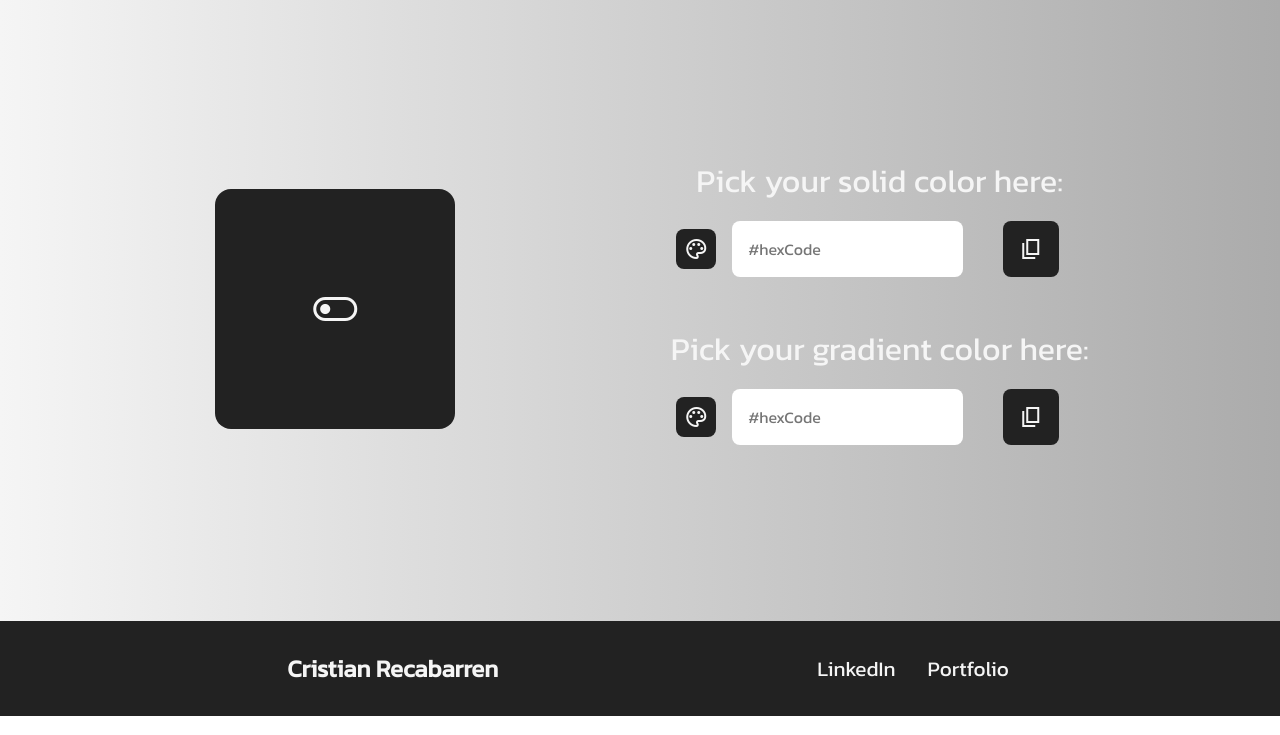
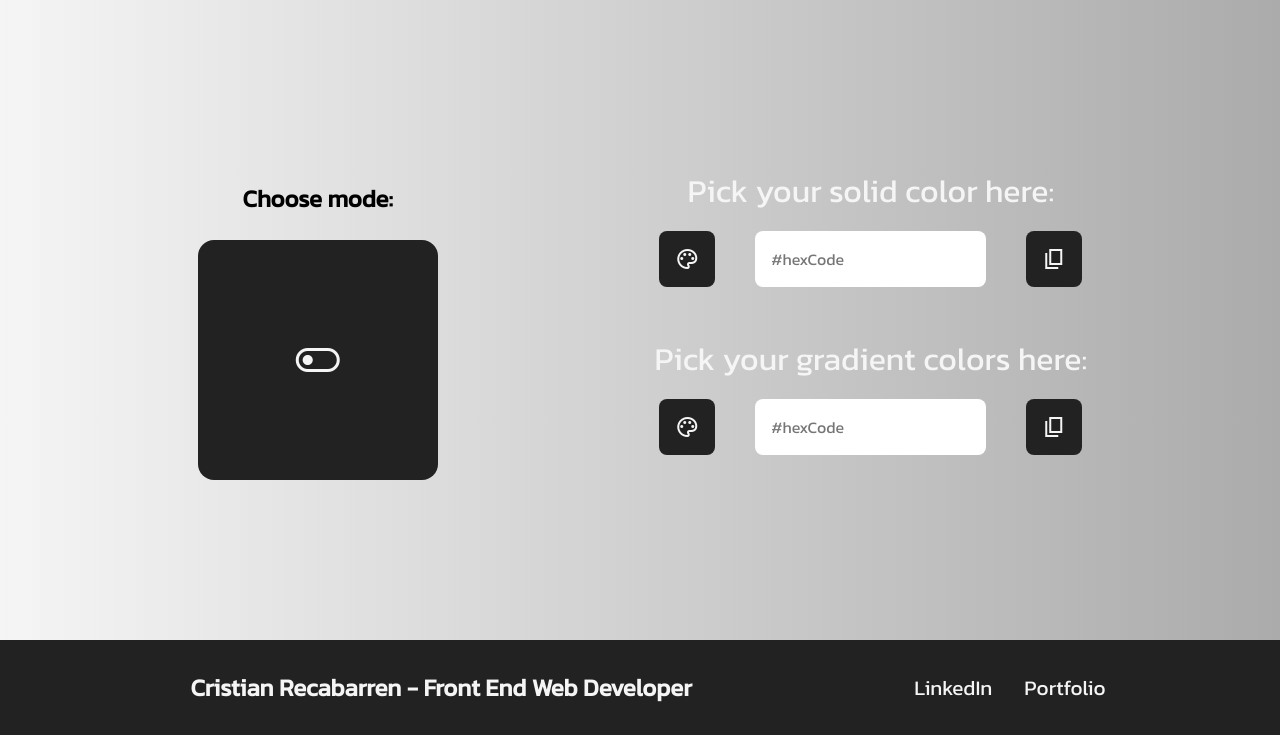
Before and after one commit to bit-rec98/Color_Palette_Generator, a plain HTML site: page index.html in a window 1280 px wide. Both pictures are taken after a click on the button "toggle_on". Shown: the part 86-821 px from the top of the page. Drawn offline with nearby package versions, Linux system fonts and the light colour scheme.

Commit message:
Added button functionalities, styles and HTML attribute values

```diff
--- a/css/styles.css
+++ b/css/styles.css
@@ -51,15 +51,15 @@ header{
     text-underline-offset: 0.5rem;
 }
 
-h1, h3, button{
+h1, h2, h3, button{
     font-size: 1.5rem;
     margin: 0px 1.5rem;
     padding: 1.5rem;
 }
 
-#paletteBtn{
-    padding: 0.5rem;
-    margin: 0;
+#gradientPaletteBtn, #solidPaletteBtn{
+    padding: 1rem;
+    margin: 0 24px;
     font-size: 1.5rem;
     border-radius: .5rem;
     border: none;
@@ -70,7 +70,12 @@ main{
     flex-direction: row;
     align-items: center;
     justify-content: space-evenly;
-    /* margin: 10rem 0; */
+}
+
+.switcher{
+    display: flex;
+    flex-direction: column;
+    align-items: center;
 }
 
 #togglerBtnDm, #togglerBtnLm{
@@ -110,7 +115,6 @@ main{
     flex-direction: row;
     align-items: center;
     justify-content: space-evenly;
-    /* width: 100%; */
 }
 
 .gradientPicker{
--- a/index.html
+++ b/index.html
@@ -21,6 +21,7 @@
     </header>
     <main>
         <div class="switcher">
+            <h2>Choose mode:</h2>
             <button class="material-symbols-sharp" id="togglerBtnDm">
                 toggle_on
             </button>
@@ -32,7 +33,7 @@
             <div class="solidPicker">
                 <label for="solidColorPicker">Pick your solid color here:</label>
                 <div class="inputPicker">
-                    <button class="material-symbols-sharp" id="paletteBtn">
+                    <button class="material-symbols-sharp" id="solidPaletteBtn">
                         palette
                     </button>
                     <input type="text" value="" id="solidColorPicker" placeholder="#hexCode">
@@ -42,9 +43,9 @@
                 </div>
             </div>
             <div class="gradientPicker">
-                <label for="gradientColorPicker">Pick your gradient color here:</label>
+                <label for="gradientColorPicker">Pick your gradient colors here:</label>
                 <div class="inputPicker">
-                    <button class="material-symbols-sharp" id="paletteBtn">
+                    <button class="material-symbols-sharp" id="gradientPaletteBtn">
                         palette
                     </button>
                     <input type="text" value="" id="gradientColorPicker" placeholder="#hexCode">
@@ -56,7 +57,7 @@
         </div>
     </main>
     <footer id="footerId">
-        <h3 id="footerTitle">Cristian Recabarren</h3>
+        <h3 id="footerTitle">Cristian Recabarren - Front End Web Developer</h3>
         <ul class="linksList footerLinks">
             <li class="linkItem"><a class="link" href="https://www.linkedin.com/in/rec-cristian98/" target="_blank">LinkedIn</a></li>
             <li class="linkItem"><a class="link" href="#" target="_blank">Portfolio</a></li>
--- a/js/colorRandomizer.js
+++ b/js/colorRandomizer.js
@@ -1,7 +1,3 @@
-// import {structure} from './toggler.js'
-
-// import { colorRandomizer } from "./toggler";
-
 function getRandomColor() {
     const letters = '0123456789ABCDEF';
     let color = '#';
--- a/js/main.js
+++ b/js/main.js
@@ -23,12 +23,6 @@ function setLightModeTrigger(){
 
 randomizeColors()
 function randomizeColors(){
-    structure.paletteBtn.addEventListener('click', colorRandomizer.updateColor);
+    structure.grandientPaletteBtn.addEventListener('click', colorRandomizer.getGradientColor);
+    structure.solidPaletteBtn.addEventListener('click', colorRandomizer.getSolidColor);
 }
-
-// structure.paletteBtn.addEventListener('mouseover', () => {
-//     colorRandomizer.updateColor()
-//     structure.paletteBtn.style.background = `${gradientColor}`
-// })
-
-console.dir(structure.paletteBtn)
--- a/js/toggler.js
+++ b/js/toggler.js
@@ -9,7 +9,8 @@ const structure = {
     togglerBtnLm: document.getElementById('togglerBtnLm'),
     inputSolid: document.getElementById('solidColorPicker'),
     inputGradient: document.getElementById('gradientColorPicker'),
-    paletteBtn: document.getElementById('paletteBtn'),
+    solidPaletteBtn: document.getElementById('solidPaletteBtn'),
+    grandientPaletteBtn: document.getElementById('gradientPaletteBtn'),
     body: document.getElementById('bodyId'),
     header: document.getElementById('headerId'),
     footer: document.getElementById('footerId'),
@@ -55,20 +56,20 @@ const togglerMode = {
     }
 }
 
-
 const colorRandomizer = {
-    updateColor: function(){
+    getGradientColor: function(){
         let randomColor_A = getRandomColor();
         let randomColor_B = getRandomColor();
         const gradientColor = `linear-gradient(270deg, ${randomColor_A}, ${randomColor_B})`;
         structure.body.style.background = gradientColor;
         structure.inputGradient.value = `${randomColor_A}, ${randomColor_B}`;
-        // structure.header.style.background = `${randomColor}`;
-        // structure.footer.style.background = `${randomColor}`;
         return gradientColor
+    },
+    getSolidColor: function(){
+        let randomSolidColor = getRandomColor();
+        structure.body.style.background = randomSolidColor;
+        structure.inputSolid.value = `${randomSolidColor}`;
     }
 }
 
-
-
 export {structure, togglerMode, colorRandomizer}
```
